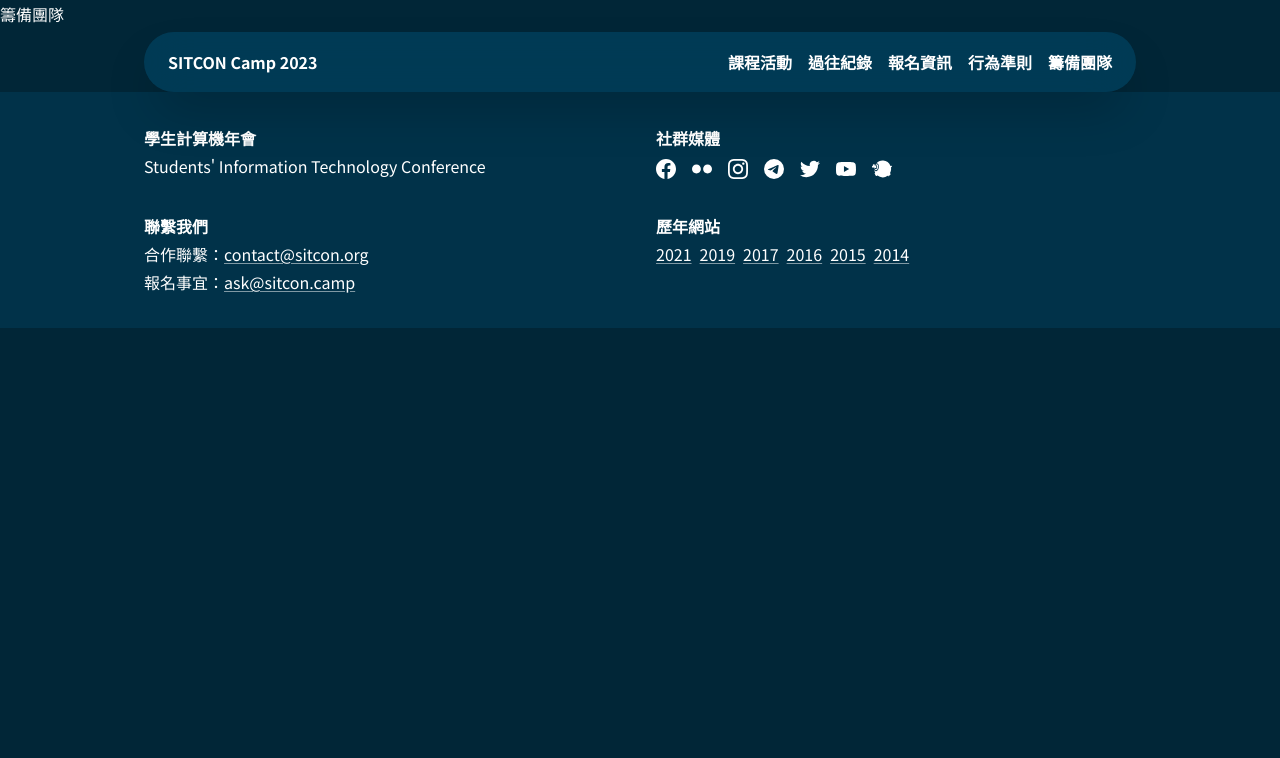
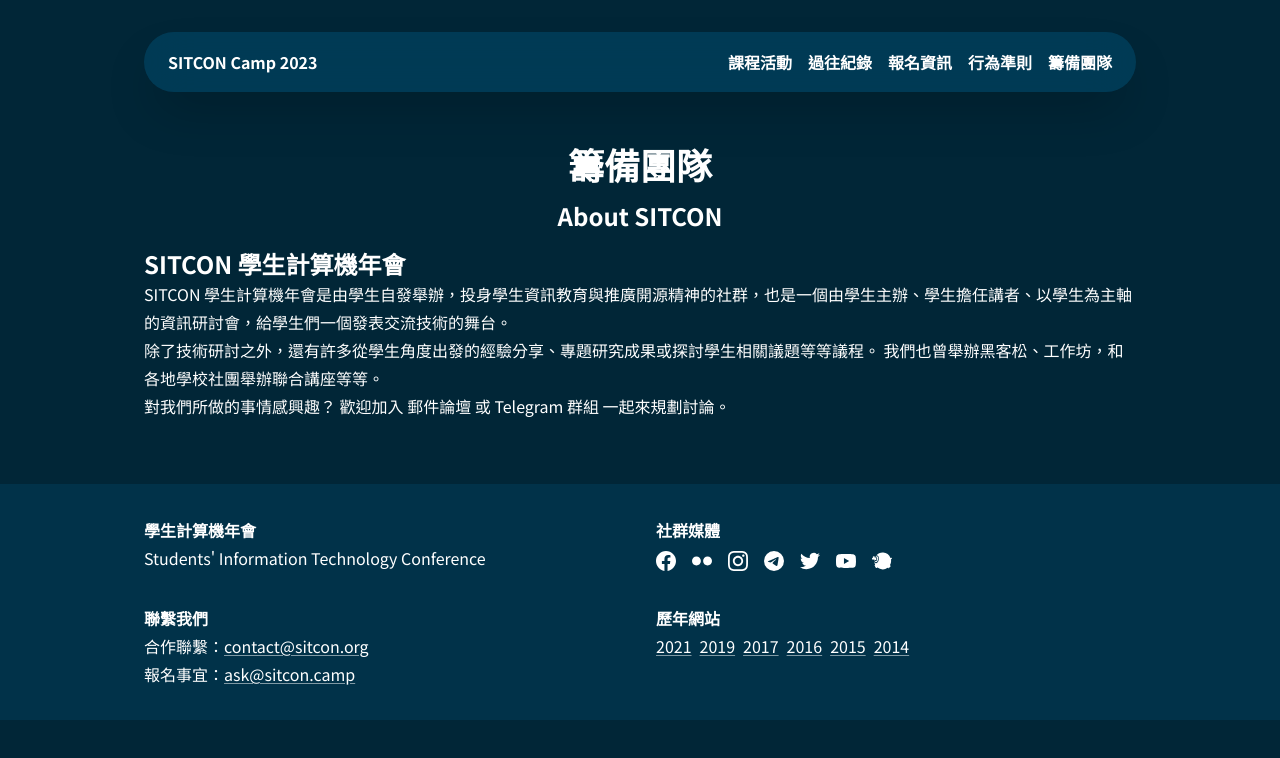
Before and after one commit to sitcon-tw/camp2024, a Next.js app: page /2023/teams in a window 1280 px wide. Shown: the top 758 px of the page. Built offline with nearby package versions, Linux system fonts and the light colour scheme.

Commit message:
init teams page

```diff
--- a/pages/teams.tsx
+++ b/pages/teams.tsx
@@ -1,7 +1,30 @@
+import SectionTitle from "../components/SectionTitle";
 export default function Teams() {
   return (
     <>
-      <div>籌備團隊</div>
+      <SectionTitle id="teams">籌備團隊</SectionTitle>
+      <h2 className="text-center text-2xl font-bold -mt-4 mb-4">
+        About SITCON
+      </h2>
+      <div className="container">
+        <div>
+          <h2 className="text-2xl font-bold">SITCON 學生計算機年會</h2>
+          <p>
+            SITCON
+            學生計算機年會是由學生自發舉辦，投身學生資訊教育與推廣開源精神的社群，也是一個由學生主辦、學生擔任講者、以學生為主軸的資訊研討會，給學生們一個發表交流技術的舞台。
+          </p>
+          <p>
+            除了技術研討之外，還有許多從學生角度出發的經驗分享、專題研究成果或探討學生相關議題等等議程。
+            我們也曾舉辦黑客松、工作坊，和各地學校社團舉辦聯合講座等等。
+          </p>
+          <p>
+            對我們所做的事情感興趣？ 歡迎加入{" "}
+            <a href="https://groups.google.com/g/sitcon-general">郵件論壇</a> 或{" "}
+            <a href="https://sitcon.org/telegram">Telegram 群組</a>{" "}
+            一起來規劃討論。
+          </p>
+        </div>
+      </div>
     </>
-  )
+  );
 }
```
